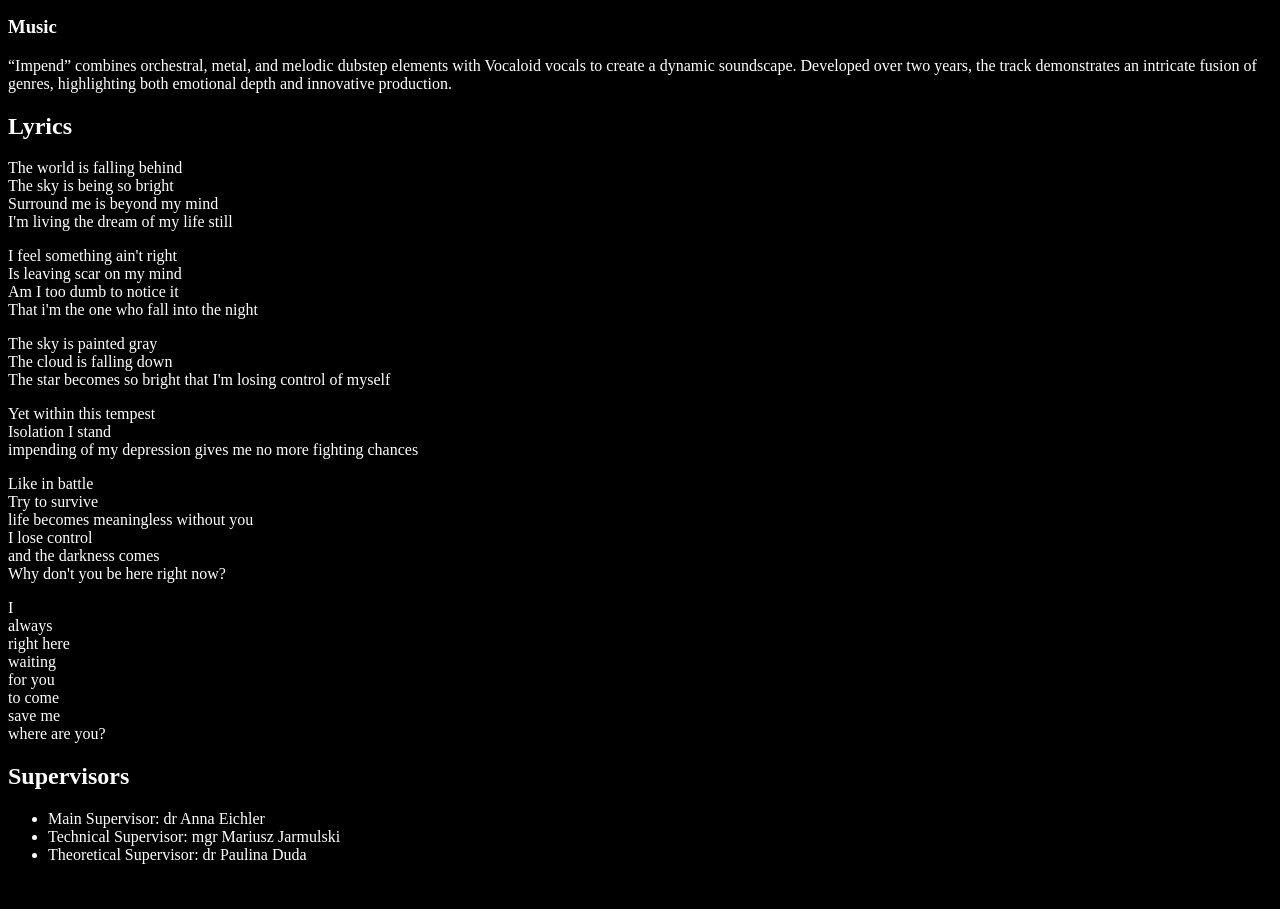
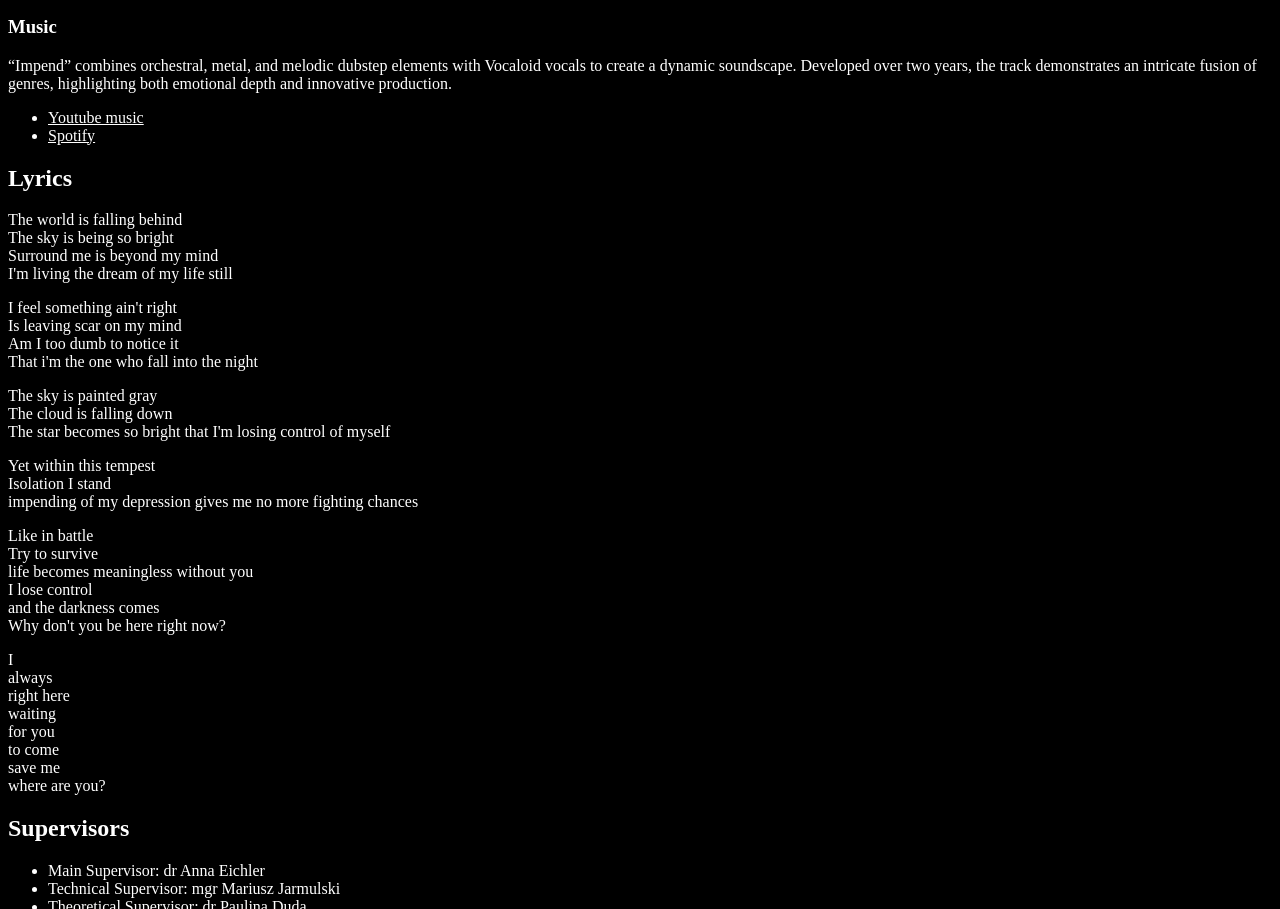
Before and after one commit to hyrax-x/diploma-landingpage, a plain HTML site: page index.html in a window 1280 px wide. Shown: the part 1393-2302 px from the top of the page. Before the commit the page ends 2273 px from the top, so only its background shows below. Drawn offline with Linux system fonts and the light colour scheme.

Commit message:
add link to music distributor

```diff
--- a/index.html
+++ b/index.html
@@ -121,6 +121,23 @@
           years, the track demonstrates an intricate fusion of genres,
           highlighting both emotional depth and innovative production.
         </p>
+        <!-- TODO Change the link path when the music got released -->
+        <ul>
+          <li>
+            <a
+              href="https://music.youtube.com/watch?v=zWKxfjpiaz4&si=YPH3FnOaaqe_q74i"
+              target="_blank"
+              >Youtube music</a
+            >
+          </li>
+          <li>
+            <a
+              href="https://open.spotify.com/track/3gX30JijihXuvMnBbNfztp?si=57a6a151e98341ab"
+              target="_blank"
+              >Spotify</a
+            >
+          </li>
+        </ul>
       </section>
 
       <section id="Lyrics">
```
